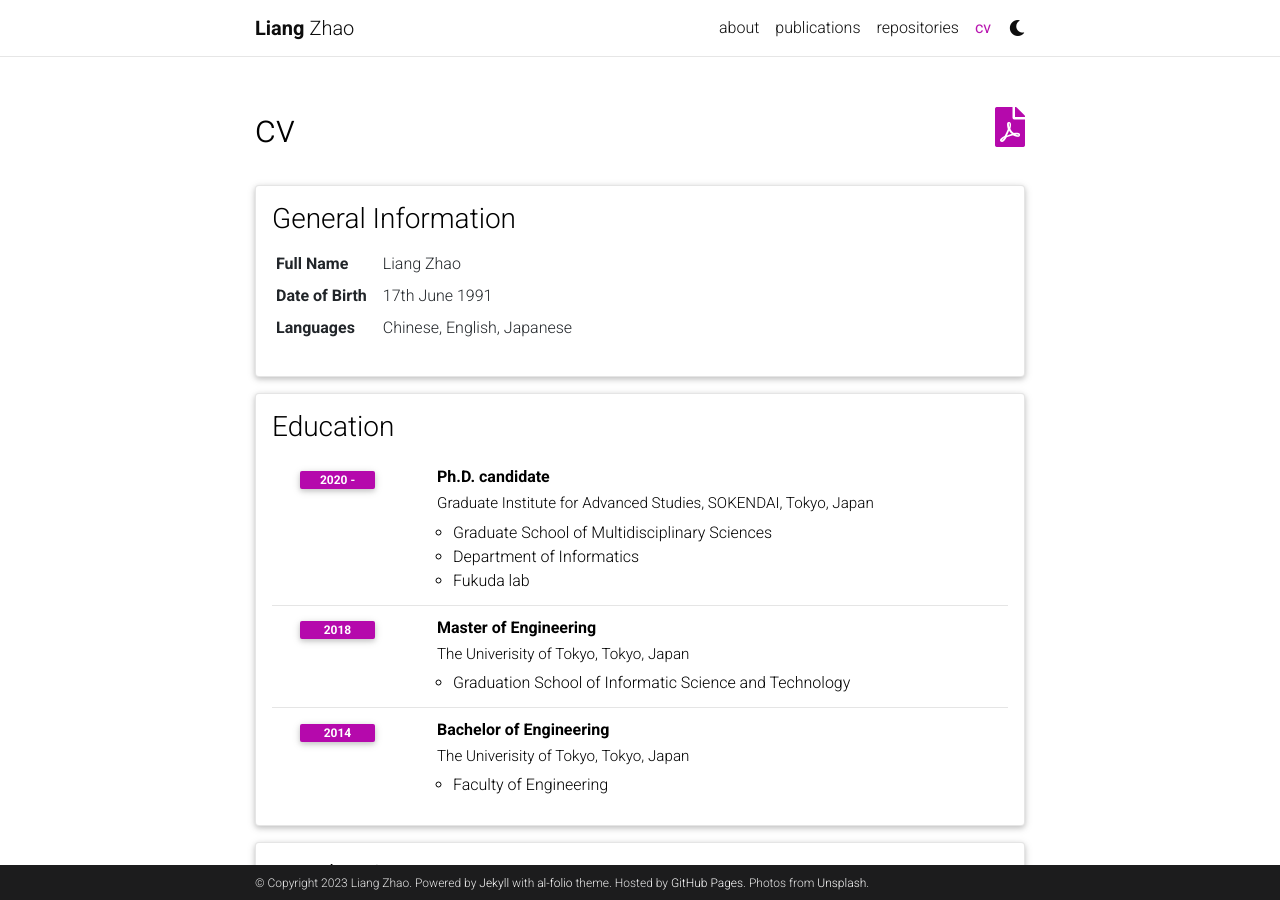
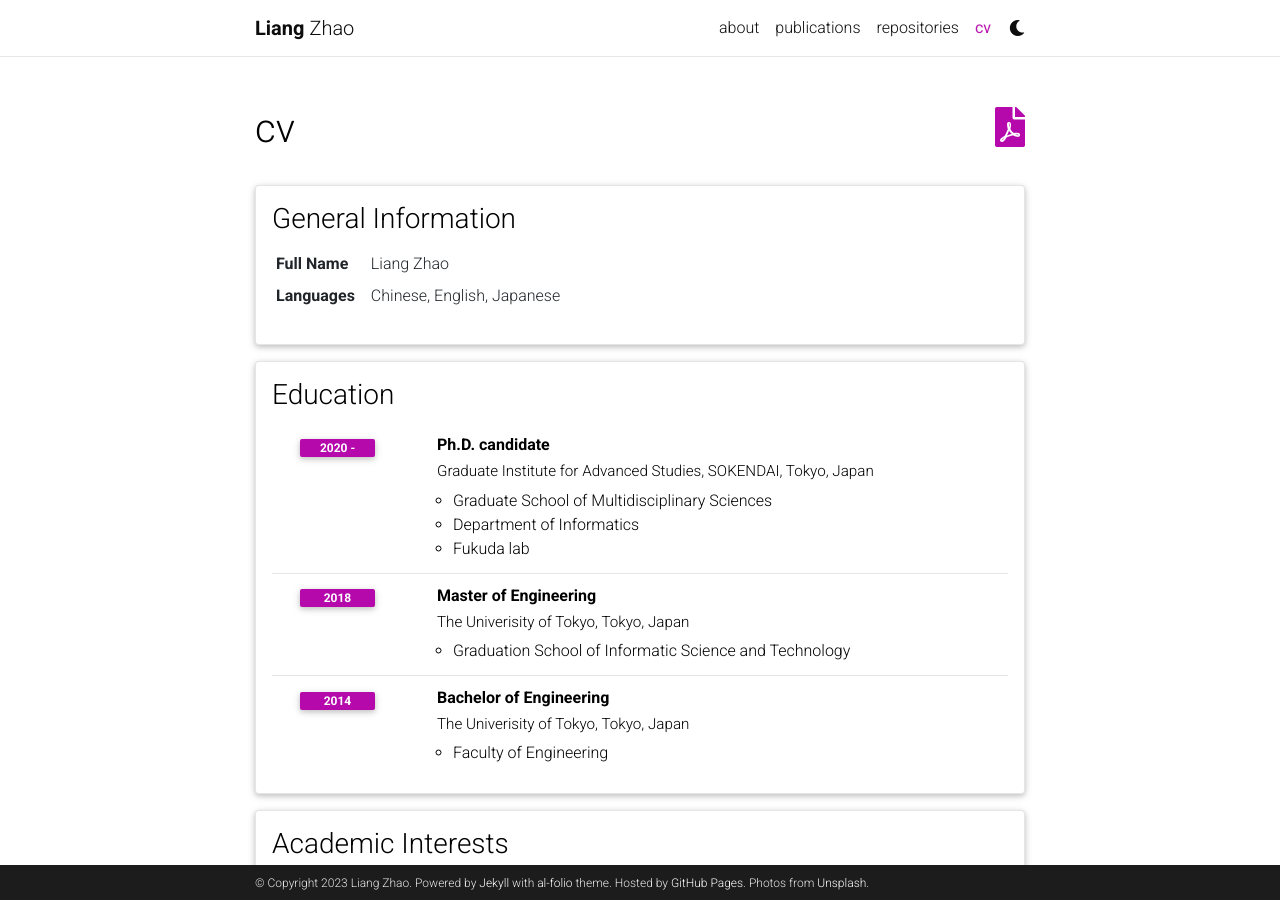
Before and after one commit to goodluckz/goodluckz.github.io, a Jekyll site: the page built from _pages/cv.md, in a window 1280 px wide and 900 px high. Built offline with Jekyll 4.4.1, drawn with Linux system fonts in a browser that asks for light colours; comment, search, counter and statistics services are not loaded; a style sheet for code colours, icons or effects is not loaded.

Commit message:
update cv

```diff
--- a/_data/cv.yml
+++ b/_data/cv.yml
@@ -3,8 +3,6 @@
   contents:
     - name: Full Name
       value: Liang Zhao
-    - name: Date of Birth
-      value: 17th June 1991
     - name: Languages
       value: Chinese, English, Japanese
 
```
